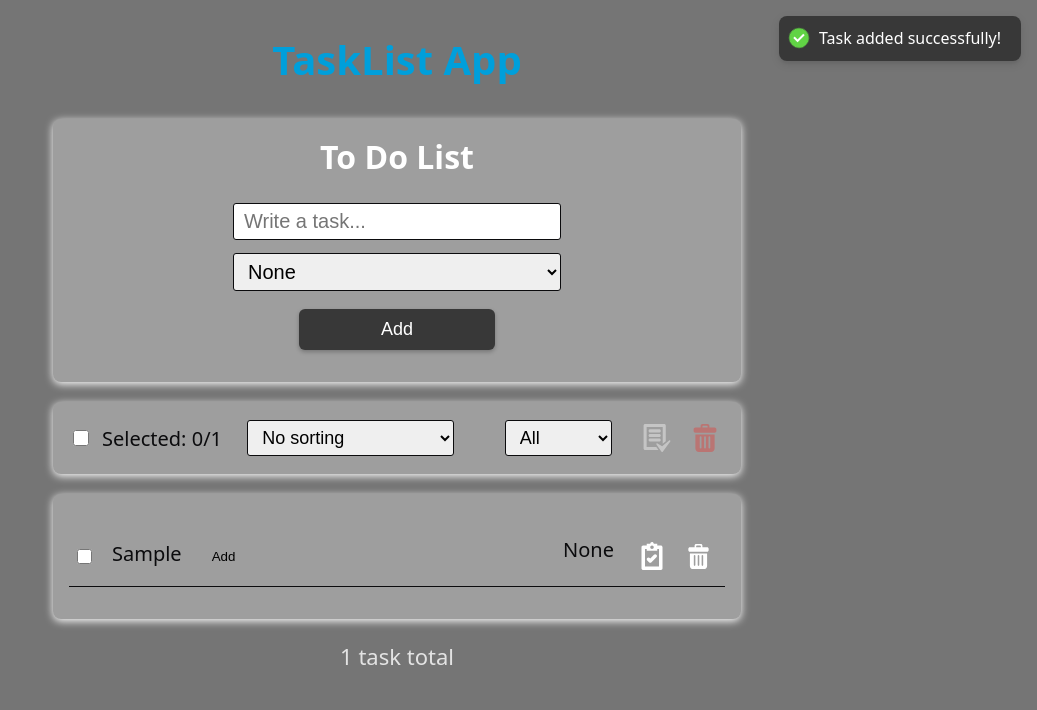
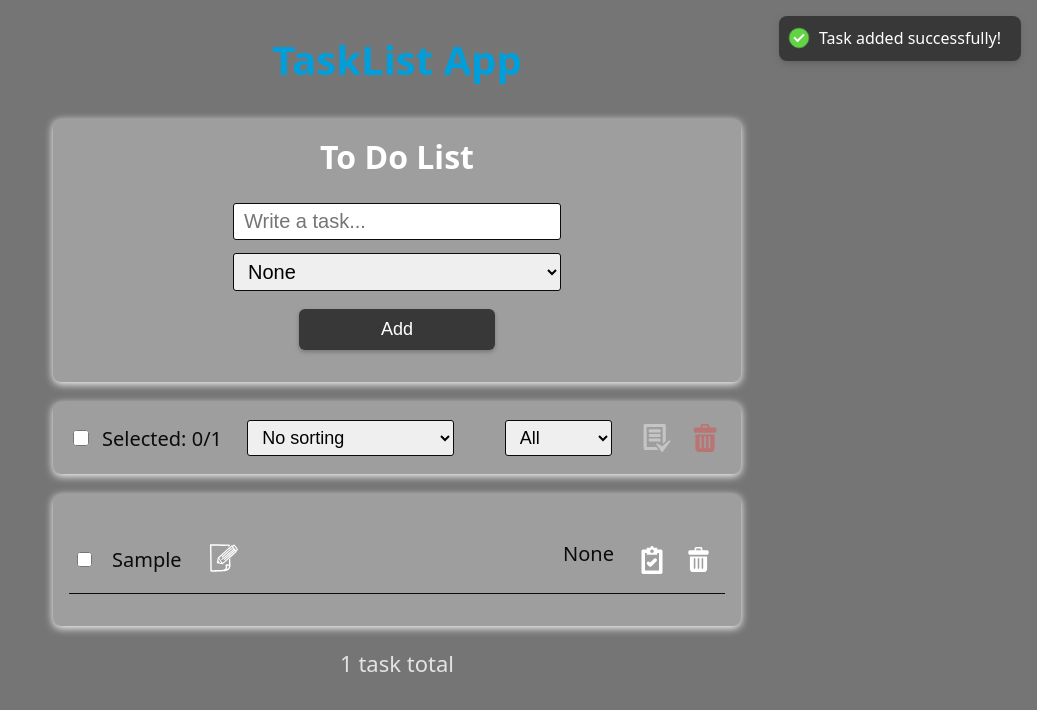
Before and after one commit to StefanGIvan/task-list-react-app, a React (Vite) app: page / in a window 1280 px wide. Both pictures are taken after typing "Sample" into the empty fields and a click on the button "Add". Shown: the top 710 px of the page, without its empty margins (243-1280 px from the left). Built offline with nearby package versions, Linux system fonts and the light colour scheme.

Commit message:
Polish Edit feature
- Added svg button for edit
- Added style to the edit button

```diff
--- a/src/components/tasklist/TaskItem.jsx
+++ b/src/components/tasklist/TaskItem.jsx
@@ -8,6 +8,8 @@ import CompleteIcon from "../../assets/icons/complete.svg?react";
 import DeleteIcon from "../../assets/icons/delete.svg?react";
 
 import UndoIcon from "../../assets/icons/undo.svg?react";
+
+import EditIcon from "../../assets/icons/edit.svg?react";
 
 import { useState } from "react";
 
@@ -100,7 +102,7 @@ export default function TaskItem({
         onChange={handleChecked}
       />
 
-      <span className="task-title-wrapper">
+      <span className="task-title-row">
         {titleEditing ? (
           <input
             className="task-title-input"
@@ -117,10 +119,10 @@ export default function TaskItem({
 
             <button
               type="button"
-              className="task-title-btn"
+              className="task-title-edit-btn"
               onClick={startEditing}
             >
-              Add
+              {<EditIcon className="edit-icon" />}
             </button>
           </>
         )}
--- a/src/components/tasklist/TaskList.jsx
+++ b/src/components/tasklist/TaskList.jsx
@@ -1,5 +1,5 @@
 // UI component responsible for rendering and updating the task list
-// Delegates state management and data persistance to TaskListManager (Singleton)
+// readme file documentation*
 
 import { useMemo, useState, useEffect, useRef } from "react";
 
@@ -47,16 +47,18 @@ export default function TaskList() {
   const dispatch = useDispatch();
   //allow TaskList to access Redux data - return the array of tasks from store
   //exported from the store
-  const taskArray = useSelector(selectTaskList);
+  const taskArray = useSelector(selectTaskList); //useEffect*
 
   // visibleTaskArray will be what is sorted on what is filtered
   // useMemo so that they rerender when changed, not on every
+  //filtered; useMemo vs useEffect*
   const visibleTaskArray = useMemo(() => {
     const filteredTasksArray = filterTasks(taskArray, filterMode);
     return sortTasks(filteredTasksArray, sortMode);
   }, [taskArray, filterMode, sortMode]);
 
   //tipNewFeature = { current: false }
+  //pop up new features and indicator of new features (*)
   const tipNewFeature = useRef(true);
 
   // Show tip once per session
@@ -74,6 +76,7 @@ export default function TaskList() {
     selectedTaskArray.length === visibleTaskArray.length;
 
   // Array that holds tasks that are checked and visible in the same time (needed when using other filter and tasks were selected before)
+  // selectedIdsArray
   const visibleIdsArray = visibleTaskArray.filter((task) =>
     selectedTaskArray.includes(task.id)
   );
@@ -175,6 +178,7 @@ export default function TaskList() {
 
   // Mark a task as completed/uncompleted, if it's checked (from TaskItem)
   function toggleCompleted(taskId, isCompleted) {
+    //listener that notifies repairing the list of ids
     dispatch(toggleCompletedAction({ taskId, isCompleted }));
 
     //remove id for checked from the array
--- a/src/components/tasklist/styles/TaskItem.css
+++ b/src/components/tasklist/styles/TaskItem.css
@@ -20,15 +20,50 @@
   box-shadow: inset 0 0 6px rgba(0, 123, 255, 0.7);
 }
 
-.task-title-wrapper {
-  flex: 1 1 atuo;
+.task-title-row {
+  display: flex;
+  flex-direction: row;
+  align-items: center;
+  gap: 20px;
 }
 
 .task-title {
   font-size: 20px;
-  padding-left: 10px;
+  margin-left: 10px;
   flex: 1 1 auto;
   min-width: 0;
+}
+
+.task-title-input {
+  padding: 8px;
+  margin-left: 15px;
+  font-size: 18px;
+  border-radius: 6px;
+  outline: none;
+}
+
+.task-title-input:focus {
+  outline: none;
+  border-color: var(--blue);
+  box-shadow: inset 0 0 6px rgba(0, 123, 255, 0.7);
+}
+
+.task-title-edit-btn {
+  padding: 8px;
+  background: none;
+  border: none;
+  cursor: pointer;
+}
+
+.task-title-edit-btn:hover {
+  background-color: var(--blue);
+  box-shadow: 0 0 4px 8px var(--blue);
+  transition: all 0.2s ease;
+}
+
+.edit-icon {
+  width: 28px;
+  height: 28px;
 }
 
 .task-actions {
@@ -51,34 +86,6 @@
   display: inline-block;
   text-decoration: none;
   opacity: 1;
-}
-
-.task-title-input {
-  padding: 8px;
-  padding-left: 15px;
-  font-size: 18px;
-  border-radius: 6px;
-  outline: none;
-}
-
-.task-title-input:focus {
-  outline: none;
-  border-color: var(--blue);
-  box-shadow: inset 0 0 6px rgba(0, 123, 255, 0.7);
-}
-
-.task-title-btn {
-  padding: 8px;
-  padding-left: 30px;
-  background: none;
-  border: none;
-  cursor: pointer;
-}
-
-.task-title-btn:hover {
-  background-color: var(--blue);
-  box-shadow: 0 0 4px 8px var(--blue);
-  transition: all 0.2s ease;
 }
 
 .task-priority-text {
```
Also changed, not shown: src/assets/icons/edit.svg (added).
